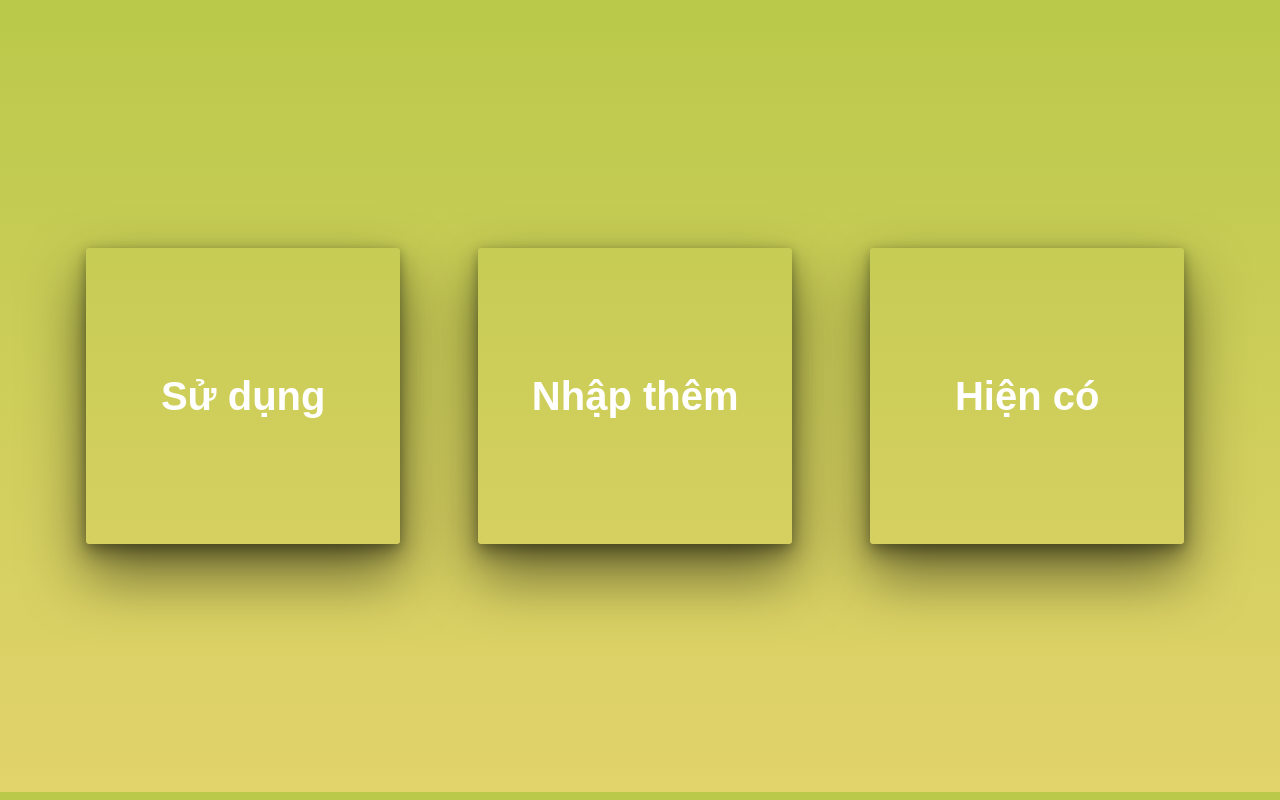
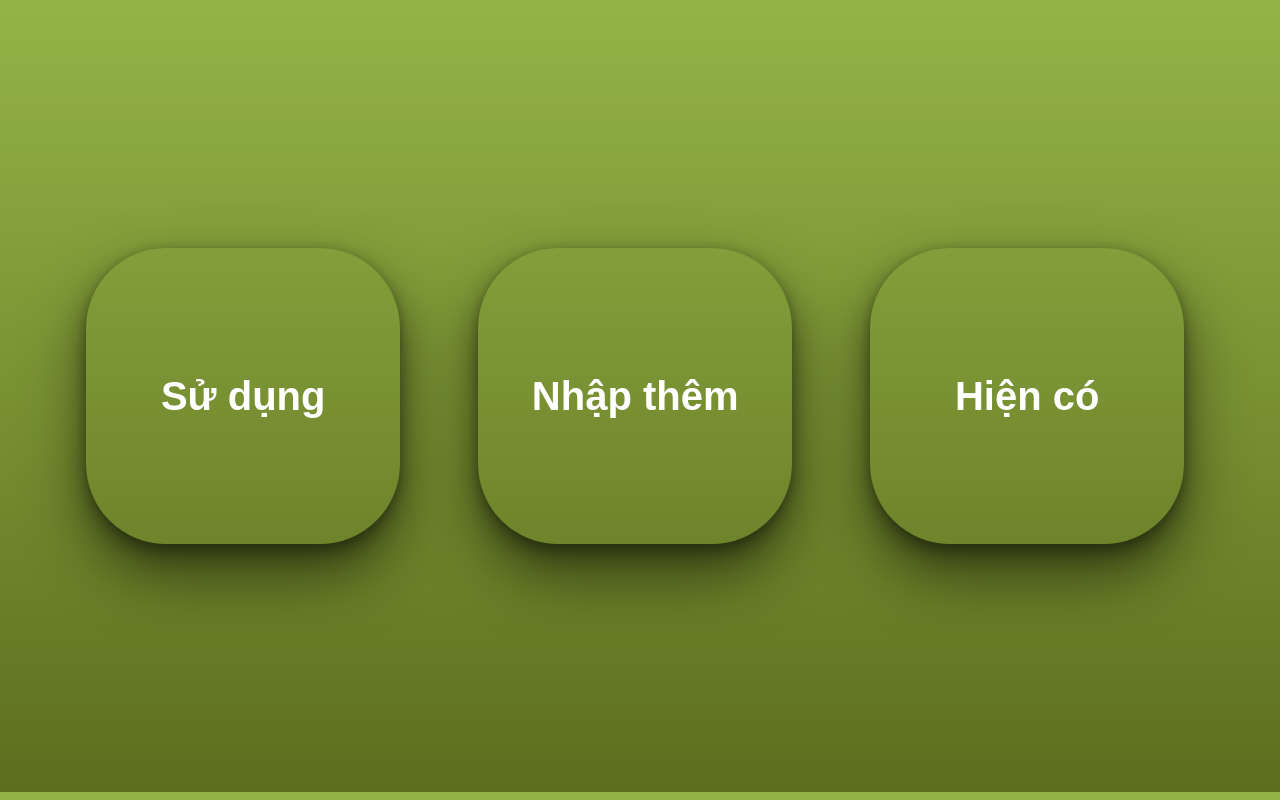
Before and after one commit to NinhDuongCN/DM, a plain HTML site: page index.html in a window 1280 px wide. Drawn offline with Linux system fonts and the light colour scheme.

Commit message:
change background color

```diff
--- a/DM.css
+++ b/DM.css
@@ -1,8 +1,11 @@
 body {
     width: 98%;
     height: 98%;
-    background: -webkit-linear-gradient(to bottom, #BAC94A, #E2D36B);
-    background: linear-gradient(to bottom, #BAC94A, #E2D36B);
+    /*background: -webkit-linear-gradient(to bottom, #BAC94A, #E2D36B);
+    background: linear-gradient(to bottom, #BAC94A, #E2D36B);*/
+    background: -webkit-linear-gradient(to bottom, #94b447, #5d6e1e);
+    background: linear-gradient(to bottom, #94b447, #5d6e1e);
+
     font-family: Assistant, sans-serif;
     min-height: 97vh;
     display: flex;
@@ -34,7 +37,7 @@ body {
       0px 2px 10px rgba(0,0,0,0.2),
       0px 10px 20px rgba(0,0,0,0.3),
       0px 30px 60px 1px rgba(0,0,0,0.5);
-    border-radius: 3px;
+    border-radius: 10vh;
     height: 80%;
     width: 25%;
     text-align: center;
@@ -52,7 +55,7 @@ body {
     .home-card{
         height: 25%;
         width: 80%;
-
+        border-radius: 50vh;
         margin-top: 10%;
         margin-bottom: 10%;
     }
```
